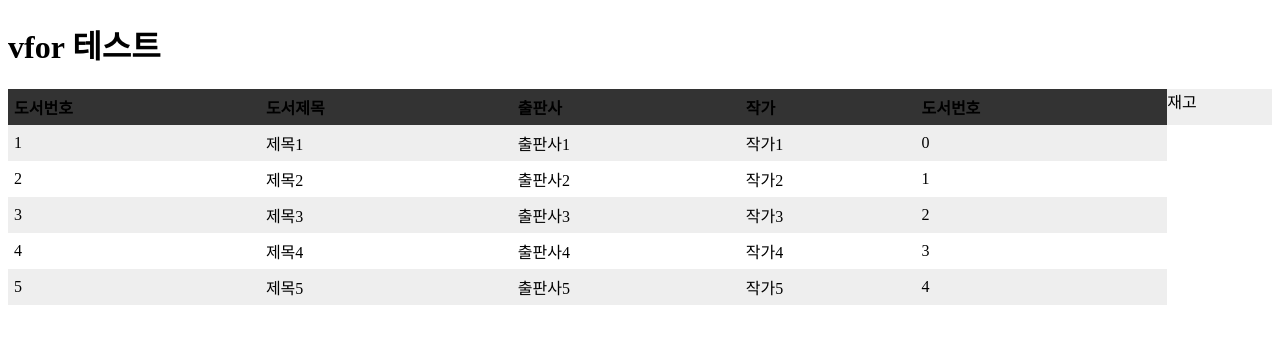
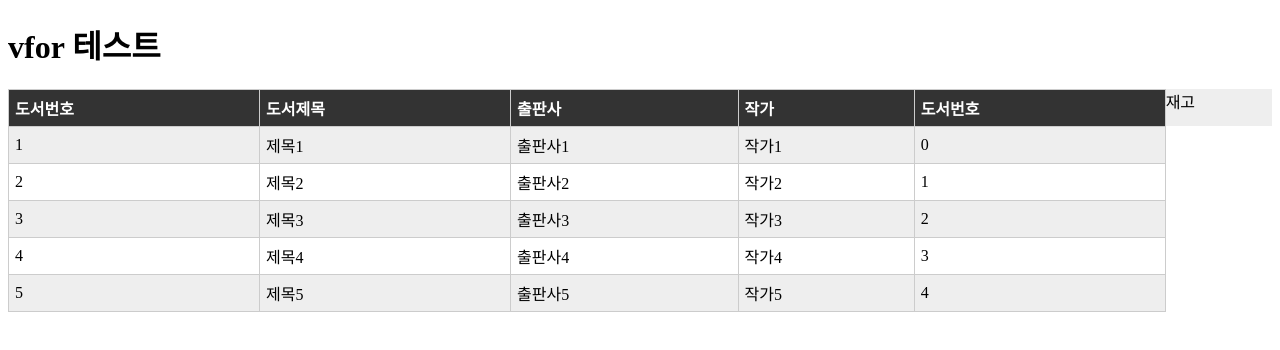
Before and after one commit to SeoHwiDo/VueStudy, a Vue app: page / in a window 1280 px wide. Shown: the top 350 px of the page. Built offline with nearby package versions, Linux system fonts and the light colour scheme.

Commit message:
app.vue v-for test[modify]

```diff
--- a/src/App.vue
+++ b/src/App.vue
@@ -50,7 +50,7 @@ export default {
   }
   td,th{
     padding: 6px;
-    color: black;
+    border: 1px solid #ccc;
     text-align: left;
   }
 </style>
```
